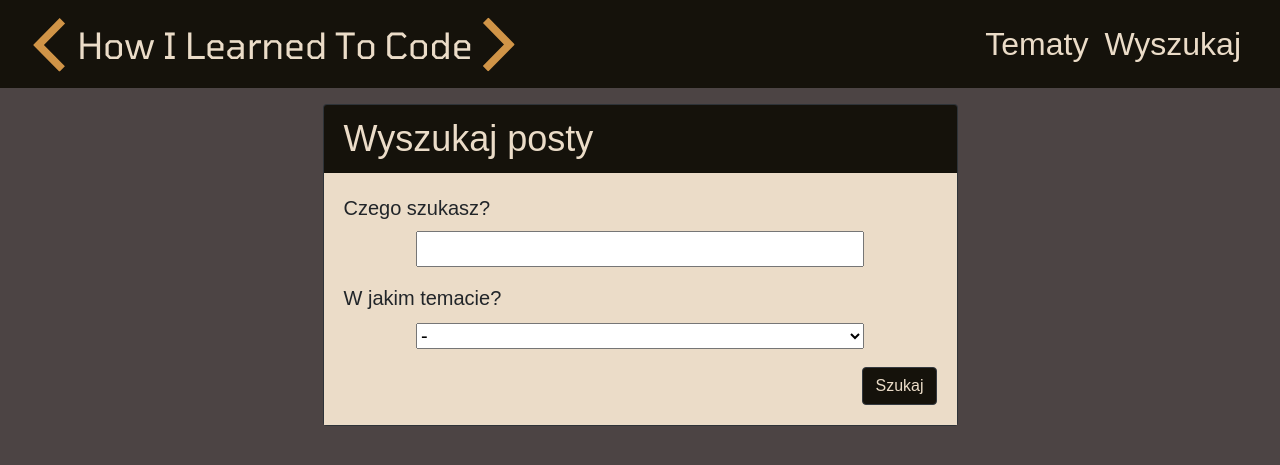
After one commit to MateDawid/How_I_Learned_To_Code, a Django app: page /search/ in a window 1280 px wide. The commit adds this page. Shown: the top 465 px of the page. Run offline with Django 3.2, Linux system fonts and the light colour scheme; some libraries are stand-ins or nearby versions; some web fonts are replaced.

Commit message:
Add search view

```diff
--- /dev/null
+++ b/blogsite/blog/forms.py
@@ -0,0 +1,16 @@
+from django import forms
+from .models import Post, Keyword
+
+keywords = Keyword.objects.all().values_list('name', 'name')
+keyword_list = [("-", "-")]
+keyword_list.extend([item for item in keywords])
+
+
+class SearchForm(forms.Form):
+    content = forms.CharField(label="Czego szukasz?", help_text="", widget=forms.TextInput(attrs={'class': 'form_field'}))
+    keyword = forms.ChoiceField(label="W jakim temacie?", choices=keyword_list, help_text="", widget=forms.Select(attrs={'class': 'form_field'}))
+
+    def clean_content(self):
+        content = self.cleaned_data['content']
+        if len(content) < 3:
+            raise forms.ValidationError("Podaj więcej szczegółów!")
--- a/blogsite/blog/urls.py
+++ b/blogsite/blog/urls.py
@@ -5,5 +5,6 @@ urlpatterns = [
     path('', views.PostList.as_view(), name='home'),
     path('post/<slug:slug>/', views.PostDetail.as_view(), name='post_detail'),
     path('keyword', views.KeywordList.as_view(), name='keyword_list'),
-    path('keyword/<str:keyword>/', views.keyword_posts_view, name='keyword')
+    path('keyword/<str:keyword>/', views.keyword_posts_view, name='keyword'),
+    path('search/', views.search_form_view, name='search_post')
 ]
--- a/blogsite/blog/views.py
+++ b/blogsite/blog/views.py
@@ -1,7 +1,8 @@
 from django.views import generic
-from django.shortcuts import render
+from django.shortcuts import render, redirect
 from django.core.paginator import Paginator, PageNotAnInteger, EmptyPage
 from .models import Post, Keyword
+from .forms import SearchForm
 
 
 class PostList(generic.ListView):
@@ -35,3 +36,12 @@ def keyword_posts_view(request, keyword):
         keyword_posts = paginator.page(paginator.num_pages)
 
     return render(request, "keyword_posts.html", {"keyword_name": selected_keyword, "keyword": keyword, 'keyword_posts': keyword_posts})
+
+
+def search_form_view(request):
+    form = SearchForm(request.POST or None, request.FILES or None)
+    if request.method == 'POST':
+        if form.is_valid():
+            request.session['search_paramethers'] = request.POST
+            # return redirect(search_result_view)
+    return render(request, "search_form.html", {"form": form})
--- a/blogsite/static/css/styles.css
+++ b/blogsite/static/css/styles.css
@@ -81,7 +81,6 @@ body {
     font-size: 8vh;
     background-color: rgba(21,18,11,255);
     color: rgb(235,220,200);
-    min_width: 100vw;
 }
 
 #keyword_button:hover {
@@ -89,3 +88,12 @@ body {
     background-color: rgb(208,148,71);
     color: rgba(21,18,11,255);
 }
+
+#form_input{
+   text-align: center;
+}
+
+.form_field {
+    min-width: 35vw;
+    max-width: 80vw;
+}
--- a/blogsite/templates/base.html
+++ b/blogsite/templates/base.html
@@ -33,7 +33,7 @@
                 <a class="nav-link" href="{% url 'keyword_list' %}">Tematy</a>
             </li>
             <li class="nav-item text-white">
-                <a class="nav-link" href="{% url 'keyword_list' %}">Wyszukaj</a>
+                <a class="nav-link" href="{% url 'search_post' %}">Wyszukaj</a>
             </li>
         </ul>
     </div>
--- /dev/null
+++ b/blogsite/templates/search_form.html
@@ -0,0 +1,31 @@
+{% extends 'base.html' %} {% block content %}
+
+<div class="container">
+  <div class="row justify-content-center">
+    <div class="col-md-7 mt-3 center top">
+      <div class="card mb-4 bg-dark" id="post_detail">
+        <h1 class="card-header">Wyszukaj posty</h1>
+        <div class="card-body" id="form_card">
+          <form method="post" novalidate>
+                {% csrf_token %}
+                {% for field in form %}
+                    <div class="form-group">
+                        <div id="form_label">
+                            {{  field.label_tag  }}
+                        </div>
+                        <div id="form_input">
+                            {{  field  }}
+                        </div>
+                    </div>
+                {% endfor %}
+                <button type="submit" class="btn btn-dark float-right" id="button">Szukaj</button>
+            </form>
+        </div>
+      </div>
+    </div>
+  </div>
+</div>
+
+{% endblock content %}
+
+card mb-4 bg-dark
```
Also changed, not shown: blogsite/static/img/logo2.png (deleted).
